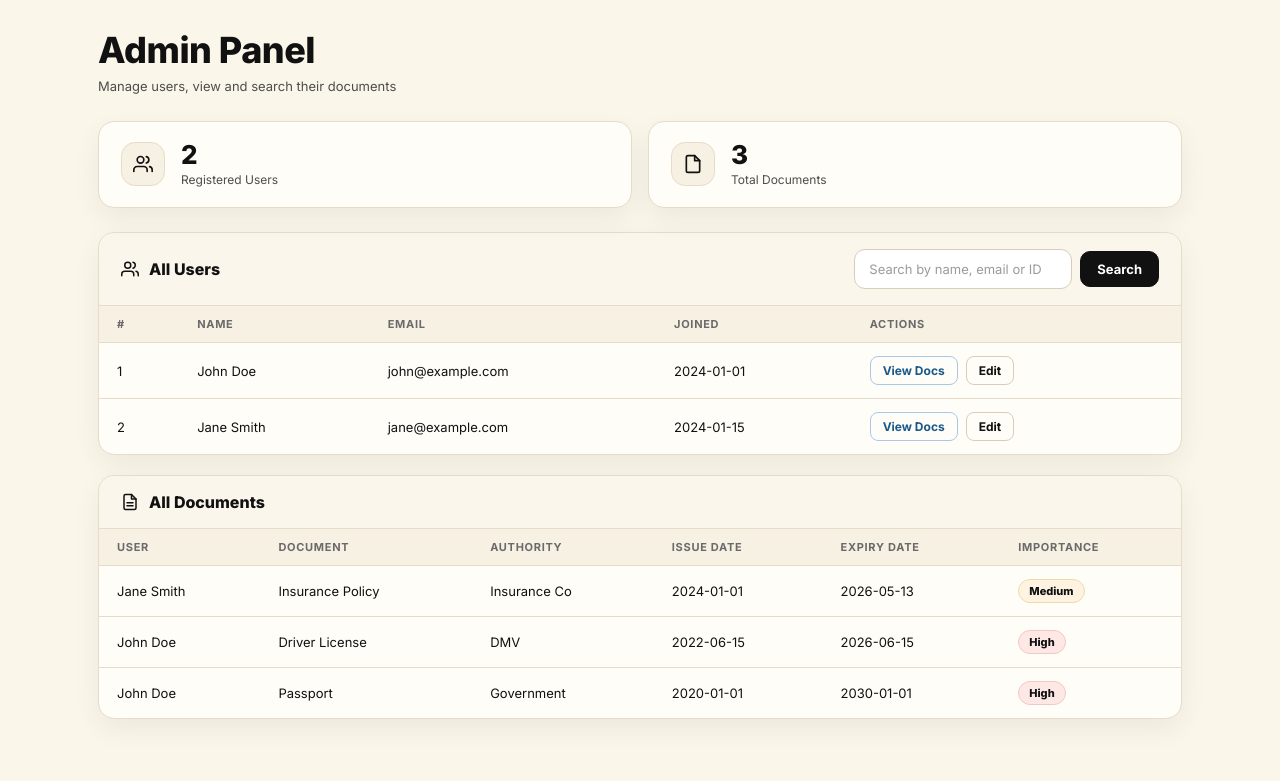
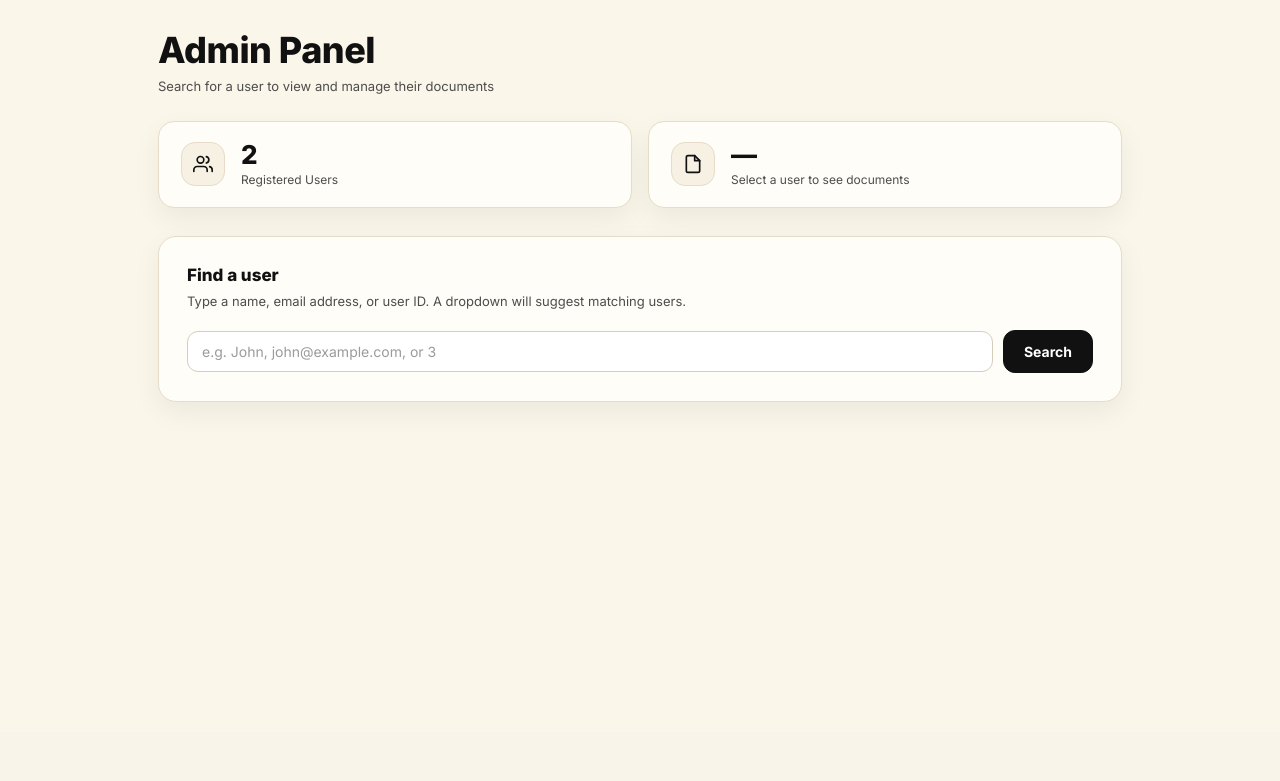
Before and after one commit to RajKale07/personal-manager, a Flask app: page /admin in a window 1280 px wide. Shown: the part 68-849 px from the top of the page. After the commit the page ends 470 px from the top, so only its background shows below. Run offline with Flask 3, Linux system fonts and the light colour scheme; a user stored in the database is signed in; data comes from the database, SQL or seed files in the repository.

Commit message:
Admin: show nothing by default, search first then view user documents

```diff
--- a/app.py
+++ b/app.py
@@ -341,19 +341,15 @@ def admin():
     users = cursor.fetchall()
 
     # Filter users by search
-    filtered_users = users
+    filtered_users = []
     if search:
         sl = search.lower()
         filtered_users = [u for u in users if sl in u[1].lower() or sl in u[2].lower() or sl == str(u[0])]
 
-    # Documents: show for specific user or all
+    # Documents: only load when a specific user is selected
     selected_user = None
+    documents = []
     if view_user_id and view_user_id.isdigit():
-        cursor.execute(
-            "SELECT d.*, u.name FROM documents d JOIN users u ON d.user_id = u.user_id "
-            "WHERE d.user_id = %s ORDER BY d.expiry_date",
-            (int(view_user_id),),
-        )
         cursor.execute("SELECT user_id, name, email FROM users WHERE user_id = %s", (int(view_user_id),))
         selected_user = cursor.fetchone()
         cursor.execute(
@@ -361,9 +357,6 @@ def admin():
             "WHERE d.user_id = %s ORDER BY d.expiry_date",
             (int(view_user_id),),
         )
-        documents = cursor.fetchall()
-    else:
-        cursor.execute("SELECT d.*, u.name FROM documents d JOIN users u ON d.user_id = u.user_id ORDER BY u.name, d.expiry_date")
         documents = cursor.fetchall()
 
     cursor.close()
--- a/templates/admin.html
+++ b/templates/admin.html
@@ -17,7 +17,7 @@
       --text: #111111;
       --muted: #4d4d4d;
       --muted-2: #6a6a6a;
-      --shadow: 0 10px 28px rgba(17, 17, 17, 0.06);
+      --shadow: 0 10px 28px rgba(17,17,17,0.06);
     }
 
     * { box-sizing: border-box; margin: 0; padding: 0; }
@@ -25,6 +25,7 @@
     a { color: inherit; text-decoration: none; }
     button, input, select { font: inherit; }
 
+    /* Navbar */
     .navbar {
       position: sticky; top: 0; z-index: 100;
       background: rgba(255,253,247,0.95); backdrop-filter: blur(10px);
@@ -33,14 +34,14 @@
       display: flex; align-items: center; justify-content: space-between; gap: 14px;
     }
     .nav-brand { display: flex; align-items: center; gap: 10px; }
-    .nav-brand svg { width: 24px; height: 24px; color: var(--text); flex-shrink: 0; }
+    .nav-brand svg { width: 24px; height: 24px; flex-shrink: 0; }
     .nav-brand-name { font-size: 18px; font-weight: 800; letter-spacing: -0.3px; white-space: nowrap; }
-    .admin-tag { display: inline-flex; align-items: center; padding: 5px 10px; border-radius: 999px; background: var(--surface-2); border: 1px solid var(--border); font-size: 11px; font-weight: 800; }
+    .admin-tag { padding: 5px 10px; border-radius: 999px; background: var(--surface-2); border: 1px solid var(--border); font-size: 11px; font-weight: 800; }
     .logout-btn { display: inline-flex; align-items: center; gap: 8px; padding: 10px 14px; border-radius: 10px; border: 1px solid var(--text); background: var(--surface); color: var(--text); font-size: 13px; font-weight: 700; transition: background 0.2s; flex-shrink: 0; }
     .logout-btn svg { width: 15px; height: 15px; }
     .logout-btn:hover { background: var(--surface-2); }
 
-    .main { max-width: 1120px; margin: 0 auto; padding: 28px 18px 42px; }
+    .main { max-width: 1000px; margin: 0 auto; padding: 28px 18px 48px; }
 
     .page-title { font-size: clamp(26px, 3vw, 36px); font-weight: 800; letter-spacing: -0.5px; margin-bottom: 4px; }
     .page-sub { font-size: 13px; color: var(--muted); margin-bottom: 24px; line-height: 1.6; }
@@ -49,44 +50,87 @@
       display: flex; align-items: flex-start; gap: 10px;
       background: #eef7ee; border: 1px solid #c8e6c9;
       padding: 12px 14px; border-radius: 12px; margin-bottom: 18px;
-      font-size: 13px; line-height: 1.5; color: var(--text);
+      font-size: 13px; line-height: 1.5;
     }
     .flash svg { width: 16px; height: 16px; flex-shrink: 0; margin-top: 1px; }
 
-    .stats { display: grid; grid-template-columns: repeat(2, 1fr); gap: 16px; margin-bottom: 24px; }
+    /* Stats */
+    .stats { display: grid; grid-template-columns: repeat(2, 1fr); gap: 16px; margin-bottom: 28px; }
     .stat-card { background: var(--surface); border: 1px solid var(--border); border-radius: 16px; padding: 20px 22px; display: flex; align-items: center; gap: 16px; box-shadow: var(--shadow); }
     .stat-icon { width: 44px; height: 44px; border-radius: 14px; display: flex; align-items: center; justify-content: center; flex-shrink: 0; background: var(--surface-2); border: 1px solid var(--border); }
     .stat-icon svg { width: 20px; height: 20px; }
     .stat-val { font-size: 26px; font-weight: 800; line-height: 1; margin-bottom: 4px; }
     .stat-label { font-size: 12px; color: var(--muted); }
 
-    .card { background: var(--surface); border: 1px solid var(--border); border-radius: 16px; margin-bottom: 20px; overflow: hidden; box-shadow: var(--shadow); }
-    .card-header { display: flex; align-items: center; justify-content: space-between; gap: 12px; padding: 16px 22px; border-bottom: 1px solid var(--border); background: rgba(247,241,228,0.55); flex-wrap: wrap; }
-    .card-header-left { display: flex; align-items: center; gap: 10px; }
+    /* Search card */
+    .search-card {
+      background: var(--surface); border: 1px solid var(--border);
+      border-radius: 18px; padding: 28px; box-shadow: var(--shadow); margin-bottom: 24px;
+    }
+    .search-card-title { font-size: 17px; font-weight: 800; margin-bottom: 6px; }
+    .search-card-sub { font-size: 13px; color: var(--muted); margin-bottom: 18px; line-height: 1.6; }
+
+    .search-row { display: flex; gap: 10px; align-items: center; flex-wrap: wrap; }
+    .search-input {
+      flex: 1; min-width: 200px;
+      padding: 12px 14px; border-radius: 12px; border: 1px solid var(--border-strong);
+      background: #fff; color: var(--text); font-size: 14px; outline: none;
+      transition: border-color 0.2s, box-shadow 0.2s;
+    }
+    .search-input:focus { border-color: var(--text); box-shadow: 0 0 0 3px rgba(17,17,17,0.07); }
+    .search-input::placeholder { color: #9b9b9b; }
+
+    .btn-search {
+      padding: 12px 20px; border-radius: 12px; border: 1px solid var(--text);
+      background: var(--text); color: #fff; font-size: 14px; font-weight: 700; cursor: pointer;
+      transition: opacity 0.2s; white-space: nowrap;
+    }
+    .btn-search:hover { opacity: 0.85; }
+    .btn-clear {
+      padding: 12px 16px; border-radius: 12px; border: 1px solid var(--border-strong);
+      background: var(--surface); color: var(--muted); font-size: 14px; font-weight: 600; cursor: pointer;
+      transition: background 0.2s; white-space: nowrap;
+    }
+    .btn-clear:hover { background: var(--surface-2); }
+
+    /* Datalist hint */
+    .hint { font-size: 12px; color: var(--muted-2); margin-top: 10px; line-height: 1.6; }
+
+    /* Search results */
+    .results-label { font-size: 12px; font-weight: 700; text-transform: uppercase; letter-spacing: 0.7px; color: var(--muted-2); margin-bottom: 10px; }
+
+    .user-result-list { display: grid; gap: 10px; }
+    .user-result {
+      display: flex; align-items: center; justify-content: space-between; gap: 12px;
+      padding: 14px 18px; background: var(--surface-2); border: 1px solid var(--border);
+      border-radius: 14px; flex-wrap: wrap;
+    }
+    .user-result-info { display: flex; flex-direction: column; gap: 3px; }
+    .user-result-name { font-size: 14px; font-weight: 800; }
+    .user-result-meta { font-size: 12px; color: var(--muted); }
+    .user-result-actions { display: flex; gap: 8px; flex-shrink: 0; }
+
+    .action-btn {
+      border: 1px solid var(--border-strong); background: var(--surface); color: var(--text);
+      border-radius: 9px; padding: 7px 14px; font-size: 12px; font-weight: 700;
+      cursor: pointer; transition: background 0.2s; white-space: nowrap;
+    }
+    .action-btn:hover { background: var(--surface-3); }
+    .action-btn.view { border-color: #a8c8e8; color: #1a5a8a; background: #eaf3fb; }
+    .action-btn.view:hover { background: #d6eaf8; }
+
+    /* Documents section */
+    .card { background: var(--surface); border: 1px solid var(--border); border-radius: 16px; overflow: hidden; box-shadow: var(--shadow); }
+    .card-header { display: flex; align-items: center; gap: 10px; padding: 16px 22px; border-bottom: 1px solid var(--border); background: rgba(247,241,228,0.55); }
     .card-header svg { width: 18px; height: 18px; flex-shrink: 0; }
     .card-header h2 { font-size: 16px; font-weight: 800; }
 
-    /* Search bar */
-    .search-form { display: flex; gap: 8px; align-items: center; }
-    .search-input {
-      padding: 9px 14px; border-radius: 10px; border: 1px solid var(--border-strong);
-      background: #fff; color: var(--text); font-size: 13px; outline: none;
-      width: 240px; transition: border-color 0.2s, box-shadow 0.2s;
+    .docs-user-banner {
+      display: flex; align-items: center; justify-content: space-between;
+      padding: 11px 22px; background: #eaf3fb; border-bottom: 1px solid #c0ddf0;
+      font-size: 13px; font-weight: 700; color: #1a5a8a; flex-wrap: wrap; gap: 8px;
     }
-    .search-input:focus { border-color: var(--text); box-shadow: 0 0 0 3px rgba(17,17,17,0.07); }
-    .search-input::placeholder { color: #9b9b9b; }
-    .btn-search {
-      padding: 9px 16px; border-radius: 10px; border: 1px solid var(--text);
-      background: var(--text); color: #fff; font-size: 13px; font-weight: 700; cursor: pointer;
-      transition: opacity 0.2s;
-    }
-    .btn-search:hover { opacity: 0.85; }
-    .btn-clear {
-      padding: 9px 14px; border-radius: 10px; border: 1px solid var(--border-strong);
-      background: var(--surface); color: var(--muted); font-size: 13px; font-weight: 600; cursor: pointer;
-      transition: background 0.2s;
-    }
-    .btn-clear:hover { background: var(--surface-2); }
+    .docs-user-banner a { font-size: 12px; font-weight: 600; color: #1a5a8a; text-decoration: underline; text-underline-offset: 2px; }
 
     .table-wrap { overflow-x: auto; }
     table { width: 100%; border-collapse: collapse; }
@@ -95,79 +139,34 @@
     tr:last-child td { border-bottom: 0; }
     tr:hover td { background: var(--surface-2); }
 
-    .empty { text-align: center; padding: 38px 20px; color: var(--muted); font-size: 13px; line-height: 1.7; }
+    .empty { text-align: center; padding: 36px 20px; color: var(--muted); font-size: 13px; line-height: 1.7; }
 
     .badge { display: inline-flex; align-items: center; padding: 4px 10px; border-radius: 999px; font-size: 11px; font-weight: 800; border: 1px solid var(--border); white-space: nowrap; }
     .high   { background: #fde8e6; border-color: #f5c6c2; }
     .medium { background: #fdf3e0; border-color: #f0dba8; }
     .low    { background: #e8f4ec; border-color: #b8dfc2; }
 
-    /* Action buttons */
-    .action-btn {
-      border: 1px solid var(--border-strong); background: var(--surface); color: var(--text);
-      border-radius: 8px; padding: 6px 12px; font-size: 12px; font-weight: 700;
-      cursor: pointer; transition: background 0.2s; white-space: nowrap;
-    }
-    .action-btn:hover { background: var(--surface-2); }
-    .action-btn.view { border-color: #a8c8e8; color: #1a5a8a; }
-    .action-btn.view:hover { background: #eaf3fb; }
-    .action-btn.view.active { background: #daeef9; border-color: #7ab4d8; }
-
-    /* Docs section header */
-    .docs-user-banner {
-      display: flex; align-items: center; justify-content: space-between;
-      padding: 12px 22px; background: #eaf3fb; border-bottom: 1px solid #c0ddf0;
-      font-size: 13px; font-weight: 700; color: #1a5a8a; flex-wrap: wrap; gap: 8px;
-    }
-    .docs-user-banner a {
-      font-size: 12px; font-weight: 600; color: #1a5a8a;
-      text-decoration: underline; text-underline-offset: 2px;
-    }
-
     /* Edit modal */
-    .modal-backdrop {
-      display: none; position: fixed; inset: 0;
-      background: rgba(17,17,17,0.35); z-index: 200;
-      align-items: center; justify-content: center; padding: 20px;
-    }
+    .modal-backdrop { display: none; position: fixed; inset: 0; background: rgba(17,17,17,0.35); z-index: 200; align-items: center; justify-content: center; padding: 20px; }
     .modal-backdrop.open { display: flex; }
-    .modal {
-      background: var(--surface); border: 1px solid var(--border);
-      border-radius: 18px; padding: 28px; width: 100%; max-width: 460px;
-      box-shadow: 0 20px 60px rgba(17,17,17,0.14);
-    }
+    .modal { background: var(--surface); border: 1px solid var(--border); border-radius: 18px; padding: 28px; width: 100%; max-width: 460px; box-shadow: 0 20px 60px rgba(17,17,17,0.14); }
     .modal-title { font-size: 18px; font-weight: 800; margin-bottom: 6px; }
     .modal-sub { font-size: 13px; color: var(--muted); margin-bottom: 20px; }
     .field { margin-bottom: 14px; }
     label { display: block; font-size: 11px; font-weight: 800; text-transform: uppercase; letter-spacing: 0.7px; color: var(--muted-2); margin-bottom: 6px; }
-    input[type=text], input[type=email], input[type=password] {
-      width: 100%; padding: 11px 14px; border-radius: 11px; border: 1px solid var(--border-strong);
-      background: #fff; color: var(--text); outline: none;
-      transition: border-color 0.2s, box-shadow 0.2s;
-    }
+    input[type=text], input[type=email], input[type=password] { width: 100%; padding: 11px 14px; border-radius: 11px; border: 1px solid var(--border-strong); background: #fff; color: var(--text); outline: none; transition: border-color 0.2s, box-shadow 0.2s; }
     input:focus { border-color: var(--text); box-shadow: 0 0 0 3px rgba(17,17,17,0.07); }
     input::placeholder { color: #9b9b9b; }
     .modal-footer { display: flex; gap: 10px; margin-top: 20px; }
-    .btn-save {
-      flex: 1; padding: 12px; border-radius: 11px; border: 1px solid var(--text);
-      background: var(--text); color: #fff; font-size: 14px; font-weight: 700; cursor: pointer;
-      transition: opacity 0.2s;
-    }
+    .btn-save { flex: 1; padding: 12px; border-radius: 11px; border: 1px solid var(--text); background: var(--text); color: #fff; font-size: 14px; font-weight: 700; cursor: pointer; transition: opacity 0.2s; }
     .btn-save:hover { opacity: 0.88; }
-    .btn-cancel {
-      flex: 1; padding: 12px; border-radius: 11px; border: 1px solid var(--border-strong);
-      background: var(--surface); color: var(--muted); font-size: 14px; font-weight: 700; cursor: pointer;
-      transition: background 0.2s;
-    }
+    .btn-cancel { flex: 1; padding: 12px; border-radius: 11px; border: 1px solid var(--border-strong); background: var(--surface); color: var(--muted); font-size: 14px; font-weight: 700; cursor: pointer; transition: background 0.2s; }
     .btn-cancel:hover { background: var(--surface-2); }
 
     @media (max-width: 720px) {
       .navbar { padding: 12px 14px; flex-direction: column; align-items: flex-start; height: auto; }
       .main { padding: 16px 12px 28px; }
       .stats { grid-template-columns: 1fr; }
-      .card-header { flex-direction: column; align-items: flex-start; }
-      .search-input { width: 100%; }
-      .search-form { width: 100%; flex-wrap: wrap; }
       th, td { padding-left: 12px; padding-right: 12px; }
     }
   </style>
@@ -194,7 +193,7 @@
 
   <div class="main">
     <div class="page-title">Admin Panel</div>
-    <div class="page-sub">Manage users, view and search their documents</div>
+    <div class="page-sub">Search for a user to view and manage their documents</div>
 
     {% with messages = get_flashed_messages() %}
       {% if messages %}
@@ -207,6 +206,7 @@
       {% endif %}
     {% endwith %}
 
+    <!-- Stats -->
     <div class="stats">
       <div class="stat-card">
         <div class="stat-icon">
@@ -227,96 +227,90 @@
           </svg>
         </div>
         <div>
-          <div class="stat-val">{{ documents|length }}</div>
-          <div class="stat-label">{{ 'Documents for ' + selected_user[1] if selected_user else 'Total Documents' }}</div>
+          <div class="stat-val">{{ documents|length if selected_user else '—' }}</div>
+          <div class="stat-label">{{ 'Documents for ' + selected_user[1] if selected_user else 'Select a user to see documents' }}</div>
         </div>
       </div>
     </div>
 
-    <!-- Users Table -->
-    <div class="card">
-      <div class="card-header">
-        <div class="card-header-left">
-          <svg viewBox="0 0 24 24" fill="none" stroke="currentColor" stroke-width="2" stroke-linecap="round" stroke-linejoin="round">
-            <path d="M17 21v-2a4 4 0 0 0-4-4H5a4 4 0 0 0-4 4v2"></path><circle cx="9" cy="7" r="4"></circle>
-            <path d="M23 21v-2a4 4 0 0 0-3-3.87"></path><path d="M16 3.13a4 4 0 0 1 0 7.75"></path>
-          </svg>
-          <h2>All Users {% if search %}<span style="font-size:13px;font-weight:600;color:var(--muted);">— results for "{{ search }}"</span>{% endif %}</h2>
-        </div>
-        <form class="search-form" method="GET" action="/admin">
-          <input class="search-input" type="text" name="search" placeholder="Search by name, email or ID" value="{{ search }}">
+    <!-- Search Card -->
+    <div class="search-card">
+      <div class="search-card-title">Find a user</div>
+      <div class="search-card-sub">Type a name, email address, or user ID. A dropdown will suggest matching users.</div>
+
+      <form class="search-row" method="GET" action="/admin">
+        <input
+          class="search-input"
+          type="text"
+          name="search"
+          placeholder="e.g. John, john@example.com, or 3"
+          value="{{ search }}"
+          list="user-suggestions"
+          autocomplete="off"
+        >
+        <datalist id="user-suggestions">
+          {% for u in users %}
+          <option value="{{ u[1] }}">ID {{ u[0] }} — {{ u[2] }}</option>
+          {% endfor %}
+        </datalist>
         <button class="btn-search" type="submit">Search</button>
-          {% if search %}
+        {% if search or view_user_id %}
         <a href="/admin"><button class="btn-clear" type="button">Clear</button></a>
         {% endif %}
       </form>
-      </div>
+
+      {% if search and not filtered_users %}
+        <p style="margin-top:14px; font-size:13px; color:var(--muted);">No users found for "<strong>{{ search }}</strong>".</p>
+      {% endif %}
 
       {% if filtered_users %}
-      <div class="table-wrap">
-        <table>
-          <thead>
-            <tr><th>#</th><th>Name</th><th>Email</th><th>Joined</th><th>Actions</th></tr>
-          </thead>
-          <tbody>
-            {% for user in filtered_users %}
-            <tr>
-              <td>{{ user[0] }}</td>
-              <td>{{ user[1] }}</td>
-              <td>{{ user[2] }}</td>
-              <td>{{ user[3] }}</td>
-              <td style="white-space:nowrap; display:flex; gap:8px;">
-                <a href="/admin?user_id={{ user[0] }}{% if search %}&search={{ search }}{% endif %}">
-                  <button class="action-btn view {% if view_user_id == user[0]|string %}active{% endif %}">
-                    View Docs
-                  </button>
+      <div style="margin-top: 18px;">
+        <div class="results-label">{{ filtered_users|length }} user{{ 's' if filtered_users|length != 1 }} found</div>
+        <div class="user-result-list">
+          {% for u in filtered_users %}
+          <div class="user-result">
+            <div class="user-result-info">
+              <div class="user-result-name">{{ u[1] }}</div>
+              <div class="user-result-meta">ID: {{ u[0] }} &nbsp;·&nbsp; {{ u[2] }} &nbsp;·&nbsp; Joined: {{ u[3] }}</div>
+            </div>
+            <div class="user-result-actions">
+              <a href="/admin?user_id={{ u[0] }}&search={{ search }}">
+                <button class="action-btn view {% if view_user_id == u[0]|string %}active{% endif %}">View Documents</button>
               </a>
-                <button class="action-btn" onclick="openEditUser({{ user[0] }}, '{{ user[1] }}', '{{ user[2] }}')">
-                  Edit
-                </button>
-              </td>
-            </tr>
+              <button class="action-btn" onclick="openEditUser({{ u[0] }}, '{{ u[1] }}', '{{ u[2] }}')">Edit</button>
+            </div>
+          </div>
           {% endfor %}
-          </tbody>
-        </table>
         </div>
-      {% else %}
-      <div class="empty">No users found{% if search %} for "{{ search }}"{% endif %}.</div>
+      </div>
       {% endif %}
     </div>
 
-    <!-- Documents Table -->
+    <!-- Documents — only shown after View Documents is clicked -->
+    {% if selected_user %}
     <div class="card">
-      {% if selected_user %}
       <div class="docs-user-banner">
-        <span>Showing documents for: <strong>{{ selected_user[1] }}</strong> ({{ selected_user[2] }})</span>
-        <a href="/admin{% if search %}?search={{ search }}{% endif %}">Show all documents</a>
+        <span>Documents for: <strong>{{ selected_user[1] }}</strong> &nbsp;·&nbsp; {{ selected_user[2] }}</span>
+        <a href="/admin?search={{ search }}">← Back to search results</a>
       </div>
-      {% endif %}
       <div class="card-header">
-        <div class="card-header-left">
         <svg viewBox="0 0 24 24" fill="none" stroke="currentColor" stroke-width="2" stroke-linecap="round" stroke-linejoin="round">
           <path d="M14 2H6a2 2 0 0 0-2 2v16a2 2 0 0 0 2 2h12a2 2 0 0 0 2-2V8z"></path>
           <polyline points="14 2 14 8 20 8"></polyline>
           <line x1="16" y1="13" x2="8" y2="13"></line>
           <line x1="16" y1="17" x2="8" y2="17"></line>
         </svg>
-          <h2>{{ 'Documents — ' + selected_user[1] if selected_user else 'All Documents' }}</h2>
-        </div>
+        <h2>{{ selected_user[1] }}'s Documents</h2>
       </div>
       {% if documents %}
       <div class="table-wrap">
         <table>
           <thead>
-            <tr>
-              {% if not selected_user %}<th>User</th>{% endif %}
-              <th>Document</th><th>Authority</th><th>Issue Date</th><th>Expiry Date</th><th>Importance</th>
-            </tr>
+            <tr><th>Document</th><th>Authority</th><th>Issue Date</th><th>Expiry Date</th><th>Importance</th></tr>
           </thead>
           <tbody>
             {% for doc in documents %}
             <tr>
-              {% if not selected_user %}<td>{{ doc[7] }}</td>{% endif %}
               <td>{{ doc[2] }}</td>
               <td>{{ doc[3] }}</td>
               <td>{{ doc[4] }}</td>
@@ -328,16 +322,17 @@
         </table>
       </div>
       {% else %}
-      <div class="empty">No documents found{% if selected_user %} for this user{% endif %}.</div>
+      <div class="empty">This user has no documents saved yet.</div>
       {% endif %}
     </div>
+    {% endif %}
   </div>
 
   <!-- Edit User Modal -->
   <div class="modal-backdrop" id="editUserModal">
     <div class="modal">
       <div class="modal-title">Edit User</div>
-      <div class="modal-sub">Update name, email, or reset password. Leave password blank to keep it unchanged.</div>
+      <div class="modal-sub">Update name or email. Leave password blank to keep it unchanged.</div>
       <form method="POST" id="editUserForm">
         <div class="field">
           <label>Full Name</label>
@@ -349,7 +344,7 @@
         </div>
         <div class="field">
           <label>New Password <span style="font-weight:500;text-transform:none;letter-spacing:0;">(optional)</span></label>
-          <input type="password" name="new_password" id="eu_password" placeholder="Leave blank to keep current password" minlength="6">
+          <input type="password" name="new_password" placeholder="Leave blank to keep current" minlength="6">
         </div>
         <div class="modal-footer">
           <button type="button" class="btn-cancel" onclick="closeEditUser()">Cancel</button>
@@ -364,14 +359,11 @@
       document.getElementById('editUserForm').action = '/admin/user/' + id + '/edit';
       document.getElementById('eu_name').value = name;
       document.getElementById('eu_email').value = email;
-      document.getElementById('eu_password').value = '';
       document.getElementById('editUserModal').classList.add('open');
     }
-
     function closeEditUser() {
       document.getElementById('editUserModal').classList.remove('open');
     }
-
     document.getElementById('editUserModal').addEventListener('click', function(e) {
       if (e.target === this) closeEditUser();
     });
```
Lines whose indentation alone changed are shown as unchanged.
